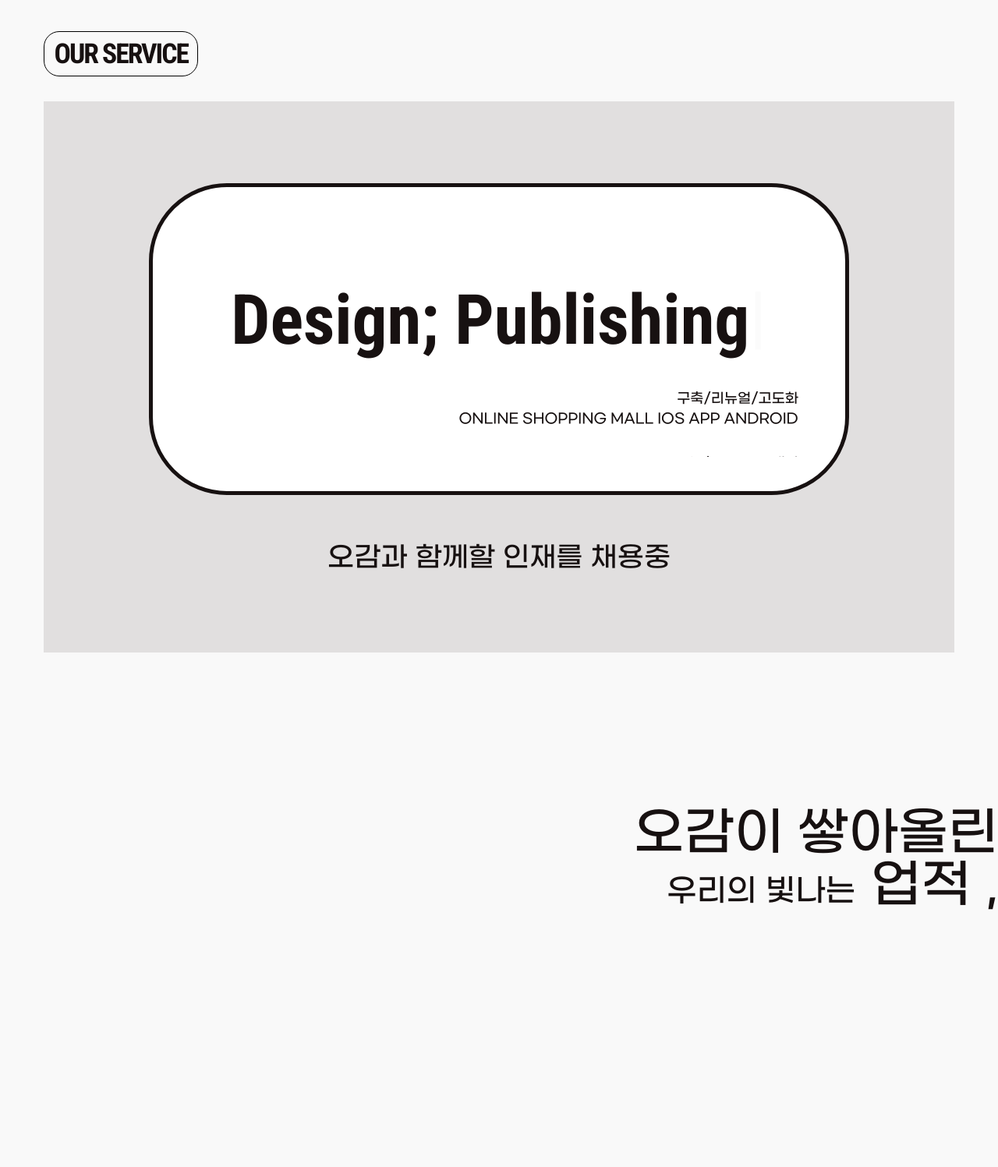
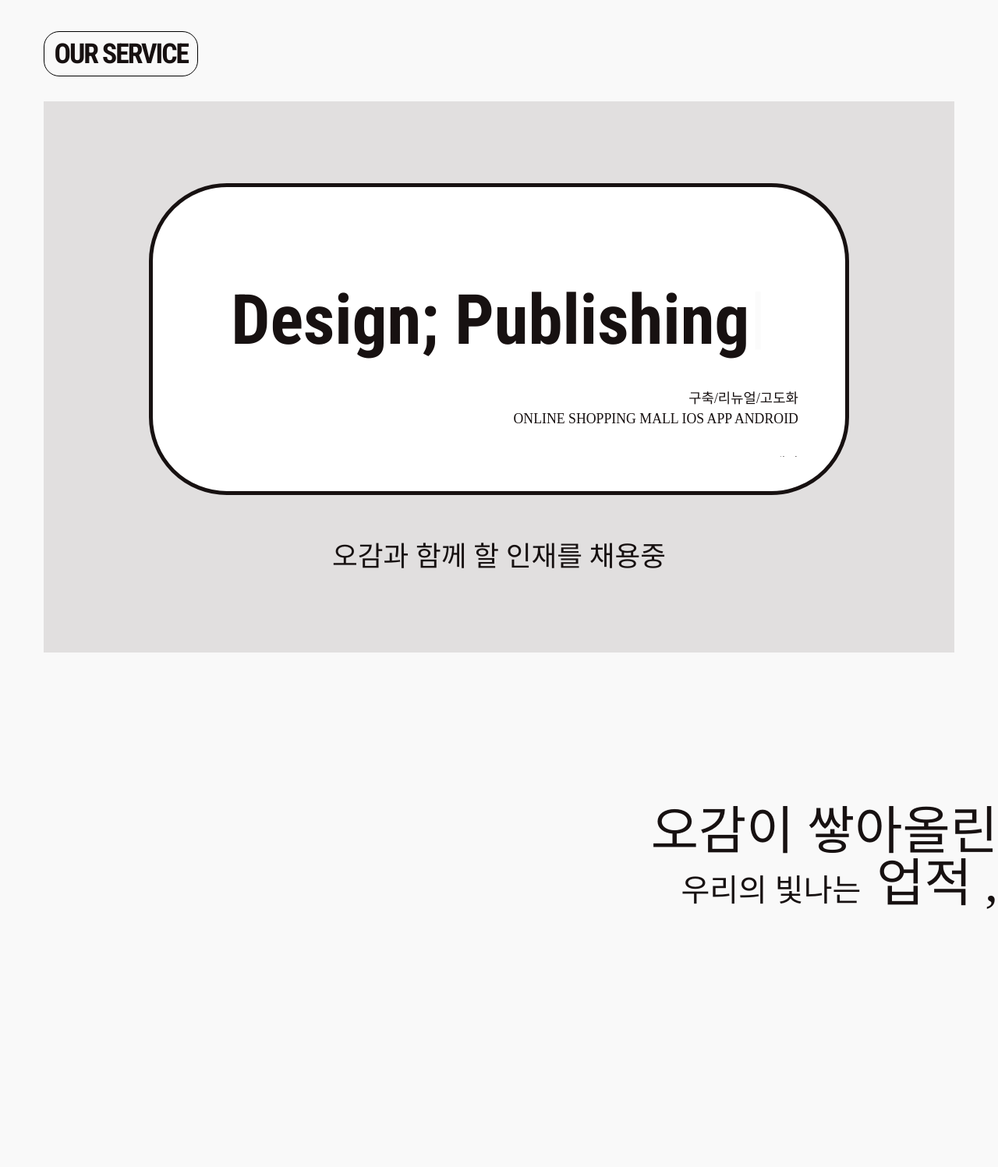
Before and after one commit to ogamcorporation/5gamcorporation, a PHP site: page / in a window 1280 px wide. Shown: the part 1790-3287 px from the top of the page at 78% size. Run offline with PHP 8.4, Linux system fonts and the light colour scheme; some web fonts are replaced.

```diff
--- a/css/common.css
+++ b/css/common.css
@@ -1,60 +1,11 @@
 @charset "UTF-8";
-/* font-family */
 @import url("https://fonts.googleapis.com/css2?family=Roboto+Condensed:wght@700&display=swap");
+@import url("https://fonts.googleapis.com/css2?family=Roboto+Condensed:wght@700&family=Roboto:wght@400;500;700&display=swap");
 @font-face {
-  font-family: GMarket;
+  font-family: 'NEXON Lv2 Gothic Bold';
+  src: url("https://cdn.jsdelivr.net/gh/projectnoonnu/noonfonts_20-04@2.1/NEXON Lv2 Gothic Bold.woff") format("woff");
+  font-weight: normal;
   font-style: normal;
-  font-weight: 300;
-  src: local("Gmarket Sans Light"), local("GmarketSans-Light"), url("../font/Gmarket_Sans/GmarketSansLight.otf") format("opentype"), url("../font/Gmarket_Sans/GmarketSansTTFLight.ttf") format("truetype");
-}
-
-@font-face {
-  font-family: GMarket;
-  font-style: normal;
-  font-weight: 500;
-  src: local("Gmarket Sans Medium"), local("GmarketSans-Medium"), url("../font/Gmarket_Sans/GmarketSansMedium.otf") format("opentype"), url("../font/Gmarket_Sans/GmarketSansTTFMedium.ttf") format("truetype");
-}
-
-@font-face {
-  font-family: GMarket;
-  font-style: normal;
-  font-weight: 700;
-  src: local("Gmarket Sans Bold"), local("GmarketSans-Bold"), url("../font/Gmarket_Sans/GmarketSansBold.otf") format("opentype"), url("../font/Gmarket_Sans/GmarketSansTTFBold.ttf") format("truetype");
-}
-
-@font-face {
-  font-family: IBM;
-  font-style: normal;
-  font-weight: 400;
-  src: local("IBM_Plex_Sans"), url("../font/IBM_Plex_Sans/IBMPlexSans-Regular.ttf") format("truetype");
-}
-
-@font-face {
-  font-family: spoqa;
-  font-style: normal;
-  font-weight: 300;
-  src: local("SpoqaHanSans"), url("../font/Spoqa_Han_Sans/SpoqaHanSansNeo-Light.otf") format("opentype"), url("../font/Spoqa_Han_Sans/SpoqaHanSansNeo-Light.ttf") format("truetype");
-}
-
-@font-face {
-  font-family: spoqa;
-  font-style: normal;
-  font-weight: 400;
-  src: local("SpoqaHanSans"), url("../font/Spoqa_Han_Sans/SpoqaHanSansNeo-Regular.otf") format("opentype"), url("../font/Spoqa_Han_Sans/SpoqaHanSansNeo-Regular.ttf") format("truetype");
-}
-
-@font-face {
-  font-family: spoqa;
-  font-style: normal;
-  font-weight: 500;
-  src: local("SpoqaHanSans"), url("../font/Spoqa_Han_Sans/SpoqaHanSansNeo-Medium.otf") format("opentype"), url("../font/Spoqa_Han_Sans/SpoqaHanSansNeo-Medium.ttf") format("truetype");
-}
-
-@font-face {
-  font-family: spoqa;
-  font-style: normal;
-  font-weight: 700;
-  src: local("SpoqaHanSans"), url("../font/Spoqa_Han_Sans/SpoqaHanSansNeo-Bold.otf") format("opentype"), url("../font/Spoqa_Han_Sans/SpoqaHanSansNeo-Bold.ttf") format("truetype");
 }
 
 body, h1, h2, h3, h4, h5, h6, p, ul, button, input[type="text"] {
--- a/css/common.scss
+++ b/css/common.scss
@@ -2,78 +2,16 @@
 @import "_var", "_mixin";
 
 
-/* font-family */
-@font-face {
-  font-family: GMarket;
-  font-style: normal;
-  font-weight: 300;
-  src: local("Gmarket Sans Light"), local("GmarketSans-Light"),
-  url("../font/Gmarket_Sans/GmarketSansLight.otf") format("opentype"),
-  url("../font/Gmarket_Sans/GmarketSansTTFLight.ttf") format("truetype");
-}
-@font-face {
-  font-family: GMarket;
-  font-style: normal;
-  font-weight: 500;
-  src: local("Gmarket Sans Medium"), local("GmarketSans-Medium"),
-  url("../font/Gmarket_Sans/GmarketSansMedium.otf") format("opentype"),
-  url("../font/Gmarket_Sans/GmarketSansTTFMedium.ttf") format("truetype");
-}
-@font-face {
-  font-family: GMarket;
-  font-style: normal;
-  font-weight: 700;
-  src: local("Gmarket Sans Bold"), local("GmarketSans-Bold"),
-  url("../font/Gmarket_Sans/GmarketSansBold.otf") format("opentype"),
-  url("../font/Gmarket_Sans/GmarketSansTTFBold.ttf") format("truetype");
-}
 
-@font-face {
-  font-family: IBM;
-  font-style: normal;
-  font-weight: 400;
-  src: local("IBM_Plex_Sans"),
-  url("../font/IBM_Plex_Sans/IBMPlexSans-Regular.ttf") format("truetype");
-}
-
-@font-face {
-  font-family: spoqa;
-  font-style: normal;
-  font-weight: 300;
-  src: local("SpoqaHanSans"),
-  url("../font/Spoqa_Han_Sans/SpoqaHanSansNeo-Light.otf") format("opentype"),
-  url("../font/Spoqa_Han_Sans/SpoqaHanSansNeo-Light.ttf") format("truetype");
-}
-
-@font-face {
-  font-family: spoqa;
-  font-style: normal;
-  font-weight: 400;
-  src: local("SpoqaHanSans"),
-  url("../font/Spoqa_Han_Sans/SpoqaHanSansNeo-Regular.otf") format("opentype"),
-  url("../font/Spoqa_Han_Sans/SpoqaHanSansNeo-Regular.ttf") format("truetype");
-}
-
-@font-face {
-  font-family: spoqa;
-  font-style: normal;
-  font-weight: 500;
-  src: local("SpoqaHanSans"),
-  url("../font/Spoqa_Han_Sans/SpoqaHanSansNeo-Medium.otf") format("opentype"),
-  url("../font/Spoqa_Han_Sans/SpoqaHanSansNeo-Medium.ttf") format("truetype");
-}
-
-@font-face {
-  font-family: spoqa;
-  font-style: normal;
-  font-weight: 700;
-  src: local("SpoqaHanSans"),
-  url("../font/Spoqa_Han_Sans/SpoqaHanSansNeo-Bold.otf") format("opentype"),
-  url("../font/Spoqa_Han_Sans/SpoqaHanSansNeo-Bold.ttf") format("truetype");
-}
 
 @import url('https://fonts.googleapis.com/css2?family=Roboto+Condensed:wght@700&display=swap');
-
+@import url('https://fonts.googleapis.com/css2?family=Roboto+Condensed:wght@700&family=Roboto:wght@400;500;700&display=swap');
+@font-face {
+  font-family: 'NEXON Lv2 Gothic Bold';
+  src: url('https://cdn.jsdelivr.net/gh/projectnoonnu/noonfonts_20-04@2.1/NEXON Lv2 Gothic Bold.woff') format('woff');
+  font-weight: normal;
+  font-style: normal;
+}
 
 // tag reset
 body, h1, h2, h3, h4, h5, h6, p, ul, button, input[type="text"]{margin: 0;padding: 0;}
--- a/css/main.css
+++ b/css/main.css
@@ -1,5 +1,5 @@
 h2 {
-  font-family: GMarket;
+  font-family: 'NEXON Lv2 Gothic Bold';
   font-size: 12vw;
 }
 
@@ -151,7 +151,7 @@ h3 {
 }
 
 .section3 .hire_cnt {
-  font-family: GMarket;
+  font-family: NEXON Lv2 Gothic Bold;
   width: 100%;
   height: 80vh;
   background-color: #E1DFDF;
--- a/css/main.scss
+++ b/css/main.scss
@@ -3,7 +3,7 @@
 
 // main
 h2{
-  font-family: GMarket;
+  font-family: 'NEXON Lv2 Gothic Bold';
   font-size: 12vw;
 }
 h3{
@@ -126,7 +123,7 @@ h3{
 
 .section3{
   .hire_cnt{
-    font-family: GMarket;
+    font-family: NEXON Lv2 Gothic Bold;
     width: 100%;
     height: 80vh;
     background-color: #E1DFDF;
--- a/index.html
+++ b/index.html
@@ -146,7 +146,7 @@
 
                             </div>
                         </div>
-                        <h4>오감과 함께할 인재를 채용중</h4>
+                        <h4>오감과 함께 할 인재를 채용중</h4>
                     </div>
                 </section>
                 <section class="section section4">
--- a/js/main.js
+++ b/js/main.js
@@ -71,7 +71,7 @@ $(document).ready(function () {
     $(document).on('scroll', function(){
         // 오감과 함께할 당신에게,
         $('h2 .to_left').css("left", Math.max(130 - 0.1*window.scrollY, 1) + "vw");
-        $('.section6 h2 .to_left').css("left", Math.max(1300 - 0.1*window.scrollY, 1) + "vw");
+        $('.section6 h2 .to_left').css("left", Math.max(1380- 0.1*window.scrollY, 1) + "vw");
         $('h2 .to_right').css("right", Math.max(130 - 0.1*window.scrollY, 1) + "vw");
     });
 
@@ -91,29 +91,29 @@ $(document).ready(function () {
     setInterval(function () { trick()}, 3700);
 
 
+    // 포트폴리오 부분
+    // const $sticky_wrap = $('.sticky_wrap');
+    // const stickyWrapY = $sticky_wrap.offset().top;  //.sticky_wrap이 상단 브라우저에서 떨어진 거리
+    // const stickyWrapHei = $sticky_wrap.outerHeight(); //.sticky_wrap의 세로 높이(border 포함)
+    // console.log(stickyWrapY, stickyWrapHei);  // 4920 4225
 
-    // 포트폴리오 부분
-    const $sticky_wrap = $('.sticky_wrap');
-    const stickyWrapY = $sticky_wrap.offset().top;  //.sticky_wrap이 상단 브라우저에서 떨어진 거리
-    const stickyWrapHei = $sticky_wrap.outerHeight(); //.sticky_wrap의 세로 높이(border 포함)
-    console.log(stickyWrapY, stickyWrapHei);  // 4920 4225
+    // $(window).on('scroll', function () {
+    //     const scrollY = $(this).scrollTop();    //스크롤바 이동거리
+    //     const leftMove = scrollY - stickyWrapY; // absolute를 가지는 .hor_long의 left좌표
+    //     console.log(leftMove);
+    //     const hor_long = $('.hor_long').width();
+    //     $sticky_wrap.css('height', hor_long);
 
-    $(window).on('scroll', function () {
-        const scrollY = $(this).scrollTop();    //스크롤바 이동거리
-        const leftMove = scrollY - stickyWrapY; // absolute를 가지는 .hor_long의 left좌표
-        console.log(leftMove);
-        const hor_long = $('.hor_long').width();
-        $sticky_wrap.css('height', hor_long);
+    //     if (scrollY < stickyWrapY - $(window).height()/10) {  //.cnt_top이 보여지는 동안: left 0고정, 스크롤을 빨리 움직이는 사용자 때문에 조금만 빨리 animate()
+    //     /* gsap.to('#box', {rotation: 27, x: 100, duration: 1});
+    //     첫 번째 파라미터는 트윈 할 대상(Target)
+    //     두 번째 속성(Properties) */
+    //     gsap.to('.hor_long', {left: 0, duration: 0.5, ease: Power3.easeOut});
+    //     } else if (scrollY < stickyWrapY + stickyWrapHei - $(window).height()) { //.cnt_btm이 보이지 전 : left=> 스크롤바의 이동거리-.sticky_wrap의수직위치
+    //     gsap.to('.hor_long', {left: -leftMove, duration: 0.5, ease: Power3.easeOut});
+    //     }
+    // });
 
-        if (scrollY < stickyWrapY - $(window).height()/10) {  //.cnt_top이 보여지는 동안: left 0고정, 스크롤을 빨리 움직이는 사용자 때문에 조금만 빨리 animate()
-          /* gsap.to('#box', {rotation: 27, x: 100, duration: 1});
-          첫 번째 파라미터는 트윈 할 대상(Target)
-          두 번째 속성(Properties) */
-          gsap.to('.hor_long', {left: 0, duration: 0.5, ease: Power3.easeOut});
-        } else if (scrollY < stickyWrapY + stickyWrapHei - $(window).height()) { //.cnt_btm이 보이지 전 : left=> 스크롤바의 이동거리-.sticky_wrap의수직위치
-          gsap.to('.hor_long', {left: -leftMove, duration: 0.5, ease: Power3.easeOut});
-        }
-    });
 
     // 더보기버튼
     $('.btn_more p').click(function () {
@@ -126,7 +126,7 @@ $(document).ready(function () {
     // 1) scroll 이벤트 선언
     $(window).on('scroll', function () {
     // 2) 스크롤바의 수직 이동거리를 변수에 저장(스크롤을 빨리 움직이는 사용자를 위해 값을 더해주기)
-    const scrollY = $(this).scrollTop() + $(this).height()*2/3;
+    const scrollY = $(this).scrollTop() + $(this).height()* 3/4;
 
     // 3) 스크롤바의 수직이동거리와 나(보여질 컨텐츠)의 위치가 가까워질 경우만 .fade.on 클래스명 추가
     $('.fade').each(function (idx, ele) {
```
Also changed, not shown: other parts of css/main.css (+21 -5 lines), other parts of css/main.scss (+20 -8 lines), other parts of index.html (+33 -4 lines), 2 other files.
